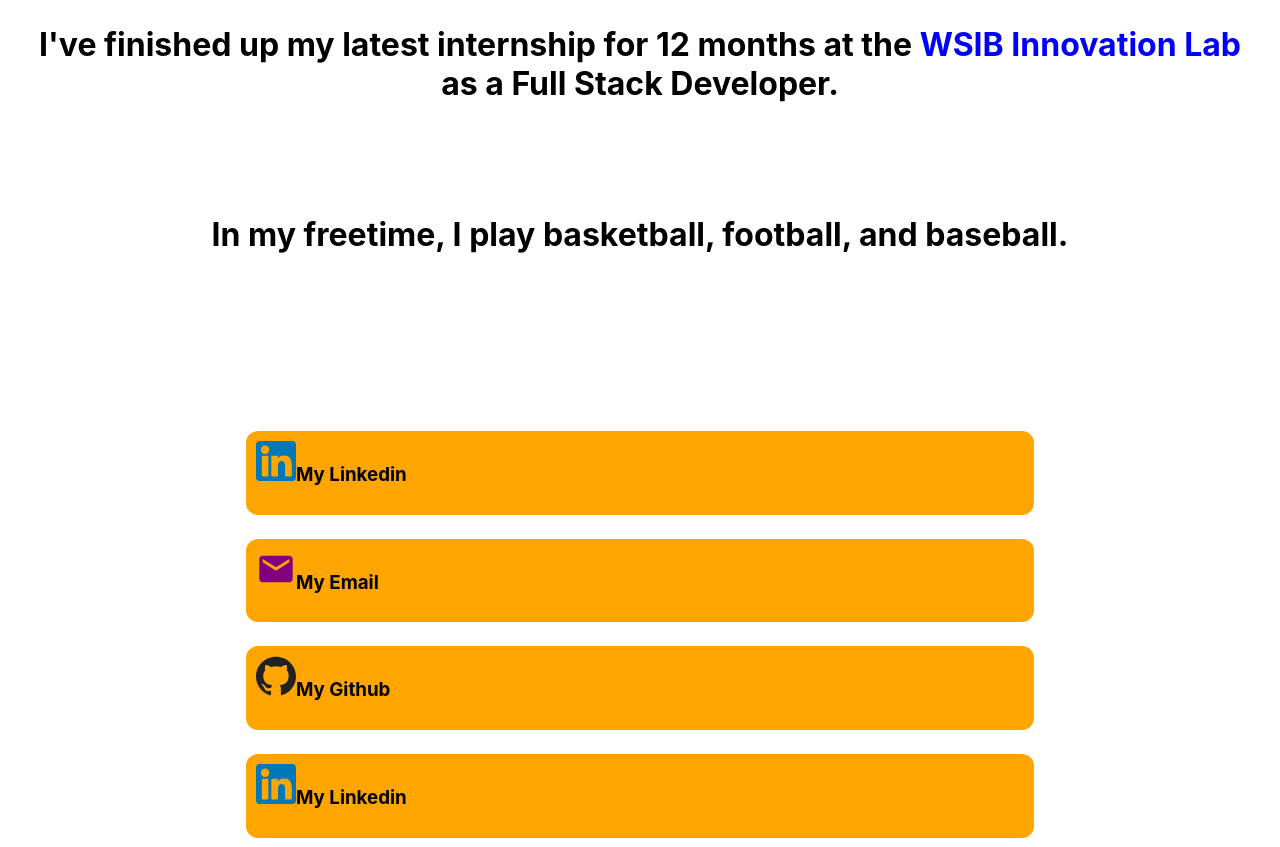
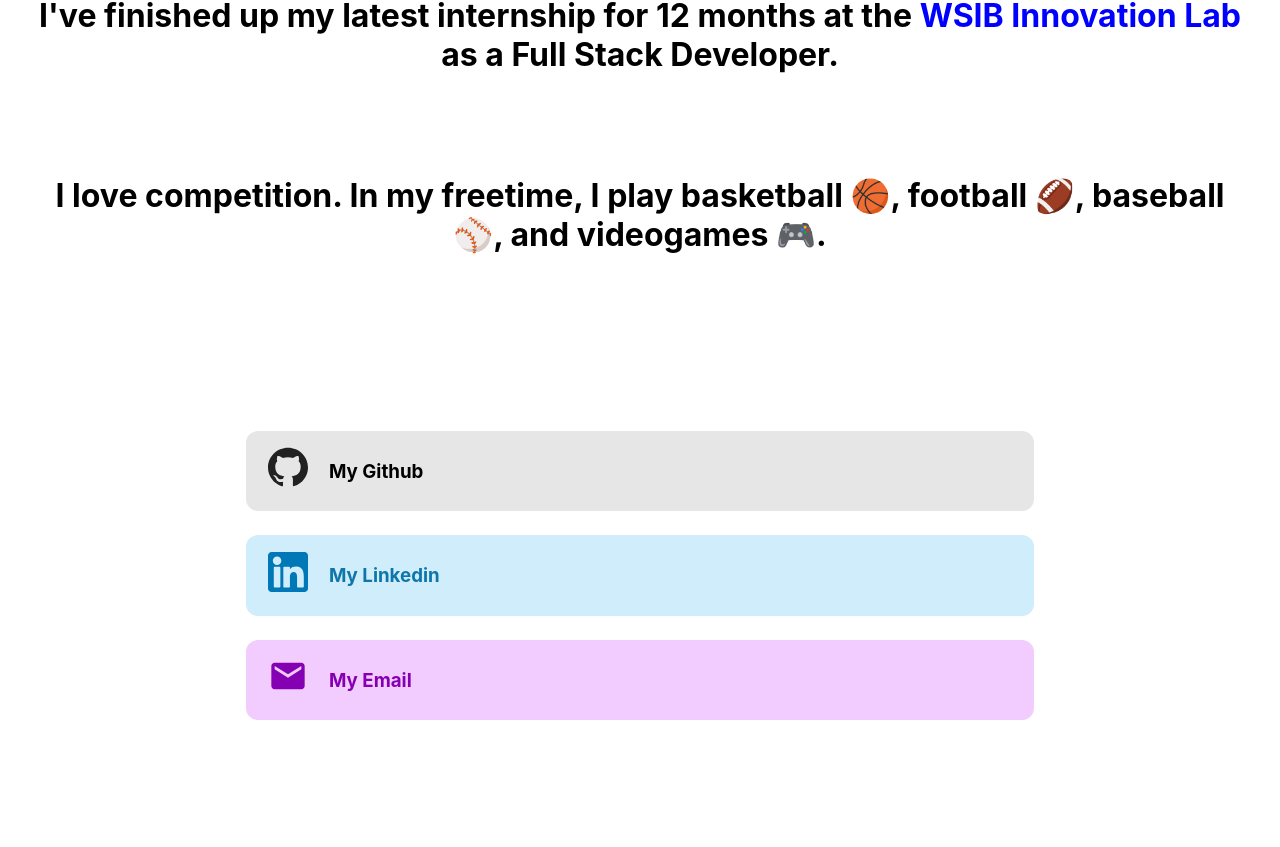
Before and after one commit to bilalmalik4321/Personal-Website-Redesign, a React (Create React App) app: page /about-me in a window 1280 px wide. Shown: the part 889-1736 px from the top of the page. Built offline with nearby package versions, Linux system fonts and the light colour scheme.

Commit message:
fixed linnks in about me

```diff
--- a/src/components/experience/experience.tsx
+++ b/src/components/experience/experience.tsx
@@ -34,7 +34,7 @@ const useStyles = makeStyles(() => ({
 }));
 
 
-export const Experience:React.FC =()=> {
+export const Experience:React.FC = () => {
   const classes = useStyles();
 
   return (
@@ -73,7 +73,7 @@ export const Experience:React.FC =()=> {
                 <TimelineDot color="inherit">
                     <img src={winHacks} width="52" height="52" style={{borderRadius:12}} alt="WinHacks Logo"/>
                 </TimelineDot>
-                <TimelineConnector />
+                <TimelineConnector/>
                 </TimelineSeparator>
                 <TimelineContent>
                 <Paper elevation={3} className={classes.paper}>
--- a/src/components/pages/aboutPage/aboutContent.tsx
+++ b/src/components/pages/aboutPage/aboutContent.tsx
@@ -14,7 +14,7 @@ export const AboutContent: React.FC  = () => {
     return (
         <div className={`${width>750 ? "about-content-container":"about-content-container-mobile"}`}>
             <h1>
-                Hi, I'm Bilal. A <span className="about-position-text">Full Stack Developer</span> and student at the University of Windsor, for Honours Computer Science.
+                Hi, I'm Bilal. A <span className="about-position-text">Full Stack Developer</span> and student at the University of Windsor, enrolled in the Honours Computer Science program.
             </h1>
             <h1>
                 I started my development journey over <span className="about-secondary-text">3 years ago</span>, in September 2018.
@@ -26,7 +26,7 @@ export const AboutContent: React.FC  = () => {
                 I've finished up my latest internship for 12 months at the <span className="about-position-text">WSIB Innovation Lab</span> as a Full Stack Developer.
             </h1>
             <h1>
-                In my freetime, I play basketball, football, and baseball.
+                I love competition. In my freetime, I play basketball 🏀, football 🏈, baseball ⚾️, and videogames 🎮.
             </h1>
         </div>
     );
--- a/src/components/pages/aboutPage/contactLink.tsx
+++ b/src/components/pages/aboutPage/contactLink.tsx
@@ -8,18 +8,15 @@
 interface ContactLinkPropType {
     title:string,
     icon:any,//TODO: close in type
-    link:string|undefined,
+    link:string,
     color: string,
     secondaryColor: string,
     tertiaryColor: string
 }
 
-export const ContactLink: React.FC<ContactLinkPropType>  = (props) => {
-
-    return (
-       <a href={props.link} target="_blank" className="contact-link">
-           <div style={{display:"inline-block"}}>{props.icon}</div>
-           <h3 style={{display:"inline-block"}}>{props.title}</h3>
-        </a>
-    );
-}
+export const ContactLink: React.FC<ContactLinkPropType>  = (props) =>  (
+    <a href={props.link} className={`contact-link ${props.secondaryColor}`}>
+        <div className="link-icon-container">{props.icon}</div>
+        <h3 style={{display:"inline-block"}} className={`link-title-container ${props.color}`}>{props.title}</h3>
+    </a>
+)
--- a/src/components/pages/aboutPage/contactMe.tsx
+++ b/src/components/pages/aboutPage/contactMe.tsx
@@ -14,35 +14,28 @@ export const ContactMe: React.FC  = () => {
 
     const contactLinks = [
         {
-            title: "My Linkedin",
-            icon: <Linkedin height="40" width="40"/>,
-            link:"https://www.linkedin.com/in/bilal-malik97/",
-            color: "linkedinPrimary",
-            secondaryColor: "linkedinSecondary",
-            tertiaryColor: "linkedinTertiary"
-        },
-        {
-            title: "My Email",
-            icon: <EmailIcon style={{color:"purple", fontSize:40}}/>,
-            color: "emailPrimary",
-            secondaryColor: "emailSecondary",
-            tertiaryColor: "emailTertiary"
-        },
-        {
             title: "My Github",
             icon: <Github height="40" width="40"/>,
             link:"https://github.com/bilalmalik4321",
-            color: "githubPrimary",
-            secondaryColor: "githubSecondary",
+            color: "github-primary",
+            secondaryColor: "github-secondary",
             tertiaryColor: "githubTertiary"
         },
         {
             title: "My Linkedin",
             icon: <Linkedin height="40" width="40"/>,
             link:"https://www.linkedin.com/in/bilal-malik97/",
-            color: "linkedinPrimary",
-            secondaryColor: "linkedinSecondary",
+            color: "linkedin-primary",
+            secondaryColor: "linkedin-secondary",
             tertiaryColor: "linkedinTertiary"
+        },
+        {
+            title: "My Email",
+            icon: <EmailIcon style={{color:"#8600b3", fontSize:40}}/>,
+            link: "mailto:bilalmalik4321@egmail.com",
+            color: "email-primary",
+            secondaryColor: "email-secondary",
+            tertiaryColor: "emailTertiary"
         }
     ];
 
--- a/src/styles/aboutPage.css
+++ b/src/styles/aboutPage.css
@@ -46,12 +46,11 @@
 
 .contact-link-container {
     display: flex;
-    flex-direction: column;
     padding: 12px;
 }
 
 .contact-link {
-    display: block;
+    /* display: block; */
     margin-left: auto;
     margin-right: auto;
     background-color: orange;
@@ -64,3 +63,42 @@
     padding-right: 10px;
     color: #000;
 }
+
+.link-icon-container{
+    /* margin-top: 12px; */
+    /* display:inline-block; */
+    margin-top: .8vh;
+    float: left;
+    padding-left: 12px;
+}
+
+.link-title-container {
+    /* float: right; */
+    padding-left: 21px;
+}
+
+.linkedin-primary {
+    color: #0e76a8;
+}
+
+.linkedin-secondary {
+    background-color: #d0edfb;
+}
+
+.email-primary {
+    color: #8600b3
+    ;
+}
+
+.email-secondary {
+    background-color: #f2ccff;
+}
+
+.github-primary {
+    color: #000000
+    ;
+}
+
+.github-secondary {
+    background-color: #e6e6e6;
+}
```
